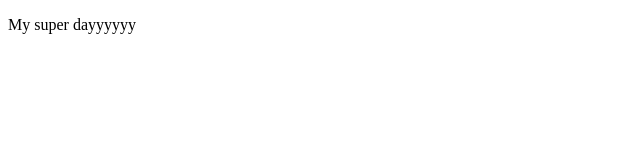
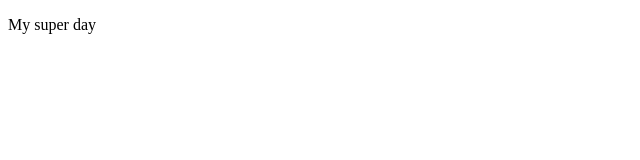
Before and after one commit to FlavienDesse/my_super_day_front, a React (Create React App) app: page / in a window 1280 px wide. Shown: the top 160 px of the page, without its empty margins (0-640 px from the left). Built offline with nearby package versions, Linux system fonts and the light colour scheme.

Commit message:
4nd commit

```diff
--- a/src/App.js
+++ b/src/App.js
@@ -5,7 +5,7 @@ function App() {
   return (
 
         <p>
-         My super dayyyyyy
+         My super day
         </p>
   );
 }
```
